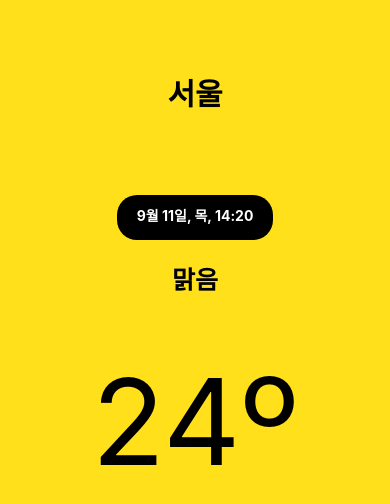
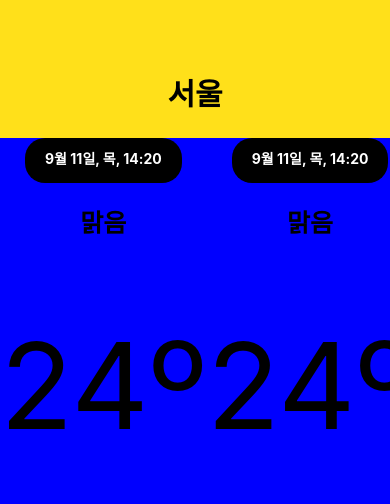
Before and after one commit to bym010312/RN_weather_app, a React Native app: screen / in a window 390 px wide. Shown: the top 504 px of the page. Built offline with nearby package versions, Linux system fonts and the light colour scheme.

Commit message:
ScrollView 반영

```diff
--- a/App.js
+++ b/App.js
@@ -1,5 +1,5 @@
 import { StatusBar } from "expo-status-bar";
-import { StyleSheet, Text, View, Button } from "react-native";
+import { StyleSheet, Text, View, Button, ScrollView } from "react-native";
 import React, { useState } from "react";
 
 export default function App() {
@@ -7,6 +7,16 @@ export default function App() {
     <View style={styles.container}>
       <View style={styles.cityCon}>
         <Text style={styles.city}>서울</Text>
+      </View>
+      <ScrollView horizontal contentContainerStyle={styles.weather}>
+      <View style={styles.weatherInner}>
+        <View style={styles.day}>
+          <Text style={styles.regDate}>9월 11일, 목, 14:20</Text>
+          <Text style={styles.desc}>맑음</Text>
+        </View>
+        <View style={styles.tempCon}>
+          <Text style={styles.temp}>24º</Text>
+        </View>
       </View>
       <View style={styles.weatherCon}>
         <View style={styles.day}>
@@ -17,6 +27,35 @@ export default function App() {
           <Text style={styles.temp}>24º</Text>
         </View>
       </View>
+      <View style={styles.weatherCon}>
+        <View style={styles.day}>
+          <Text style={styles.regDate}>9월 11일, 목, 14:20</Text>
+          <Text style={styles.desc}>맑음</Text>
+        </View>
+        <View style={styles.tempCon}>
+          <Text style={styles.temp}>24º</Text>
+        </View>
+      </View>
+      <View style={styles.weatherCon}>
+        <View style={styles.day}>
+          <Text style={styles.regDate}>9월 11일, 목, 14:20</Text>
+          <Text style={styles.desc}>맑음</Text>
+        </View>
+        <View style={styles.tempCon}>
+          <Text style={styles.temp}>24º</Text>
+        </View>
+      </View>
+            <View style={styles.weatherCon}>
+        <View style={styles.day}>
+          <Text style={styles.regDate}>9월 11일, 목, 14:20</Text>
+          <Text style={styles.desc}>맑음</Text>
+        </View>
+        <View style={styles.tempCon}>
+          <Text style={styles.temp}>24º</Text>
+        </View>
+      </View>
+      </ScrollView>
+
     </View>
   );
 }
@@ -37,7 +76,10 @@ const styles = StyleSheet.create({
     textAlign: "center",
     fontWeight: "bold",
   },
-  weatherCon: {
+  weather: {
+    backgroundColor: "blue",
+  },
+  weatherInner: {
     flex: 1,
   },
   day: {
```
